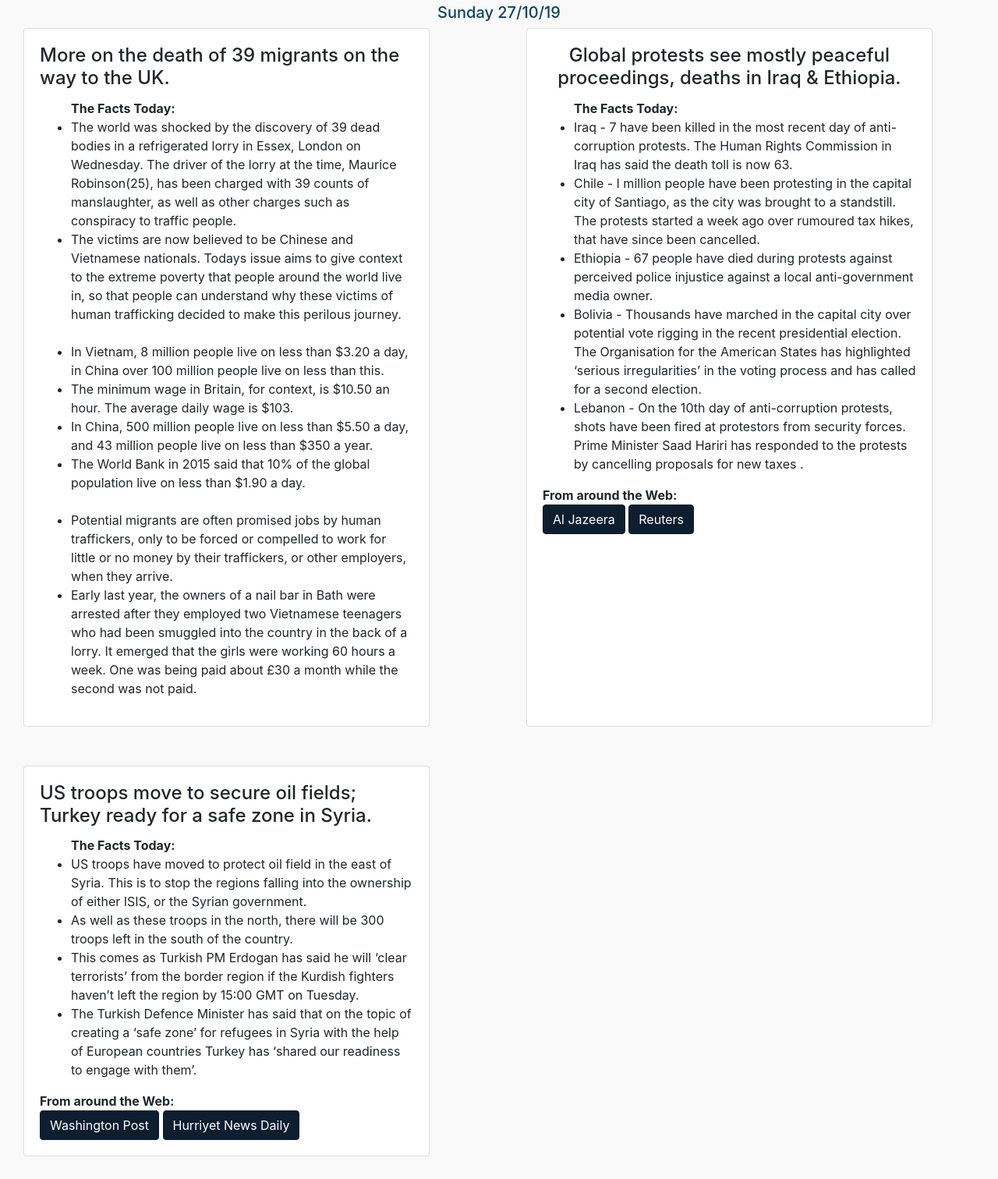
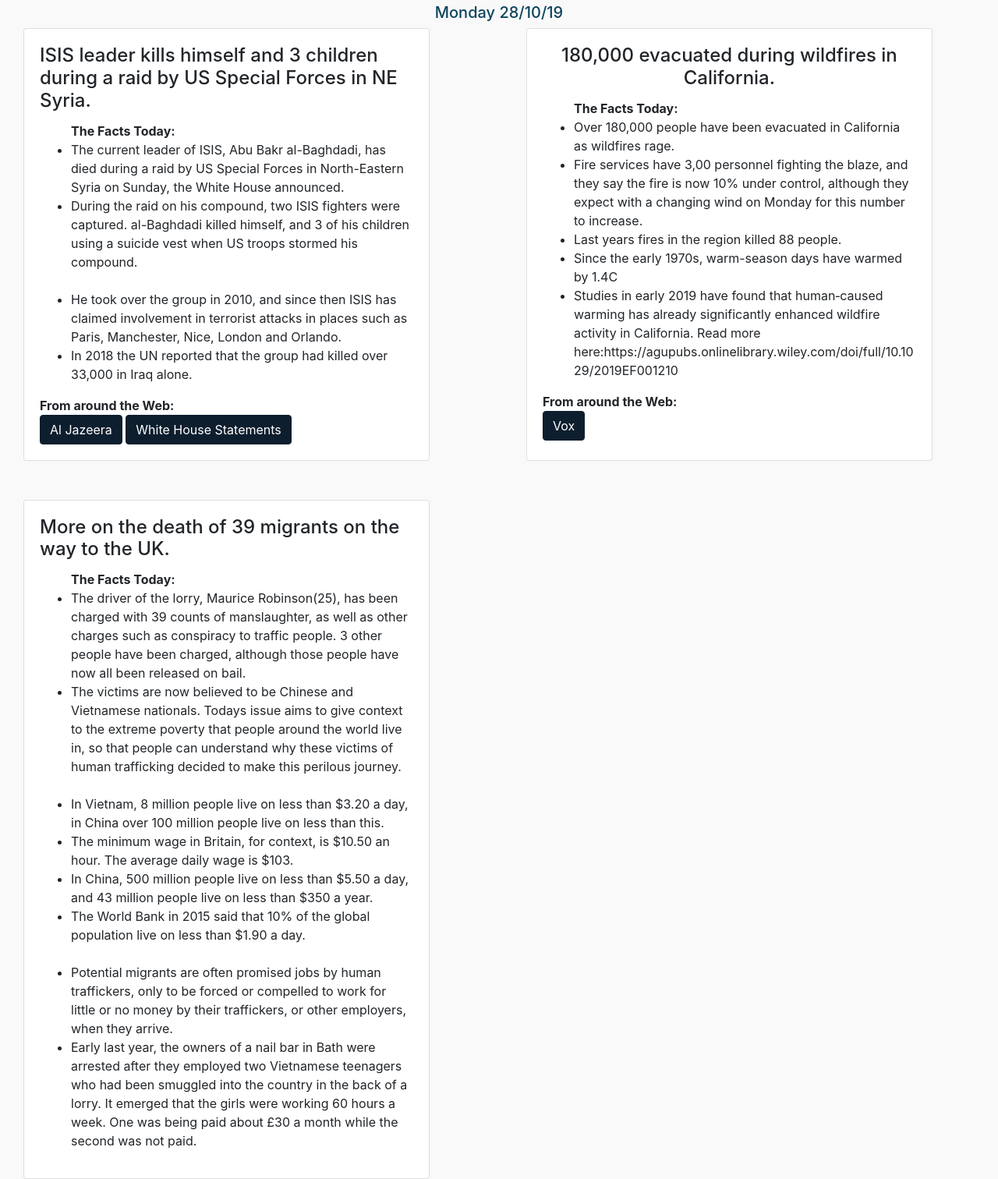
Before and after one commit to Benphh/thefrontpage, a plain HTML site: page index.html in a window 1280 px wide. Shown: the part 160-1672 px from the top of the page at 78% size. Drawn offline with nearby package versions, Linux system fonts and the light colour scheme.

Commit message:
day 13 third draft

```diff
--- a/index.html
+++ b/index.html
@@ -24,6 +24,70 @@
       <hr style="border-top: 1px solid #0c445d;">
     </div>
   </div>
+</div>
+<div class="container_fluid" >
+  <h5 style="text-align: center;color:#0c445d;">Monday 28/10/19</h5>
+<!--<h1 style="text-align: center;color:#0c445d;";>International</h1>-->
+<div class="row" style="margin-left:30px;">
+  <div class="card col-sm-5"  >
+    <div class="card-body">
+      <h4 class="card-title">ISIS leader kills himself and 3 children during a raid by US Special Forces in NE Syria.</h4>
+      <ul><strong><p class="card-text" >The Facts Today:</p></strong>
+        <li><p class="card-text">The current leader of ISIS, Abu Bakr al-Baghdadi, has died during a raid by US Special Forces in North-Eastern Syria on Sunday, the White House announced.</p></li>
+        <li><p class="card-text">During the raid on his compound, two ISIS fighters were captured. al-Baghdadi killed himself, and 3 of his children using a suicide vest when US troops stormed his compound.</p></li><br>
+        <li><p class="card-text">He took over the group in 2010, and since then ISIS has claimed involvement in terrorist attacks in places such as Paris, Manchester, Nice, London and Orlando.</p></li>
+        <li><p class="card-text">In 2018 the UN reported that the group had killed over 33,000 in Iraq alone.</p></li>
+      </ul>
+      <strong><p class="card-text"style="text-align:left">From around the Web:</p></strong>
+      <a href="https://www.aljazeera.com/news/2019/10/isil-chief-abu-bakr-al-baghdadi-killed-syria-confirms-trump-191027132540524.html" class="btn btn-primary ">Al Jazeera</a>
+      <a href="https://www.whitehouse.gov/briefings-statements/statement-president-death-abu-bakr-al-baghdadi/" class="btn btn-primary ">White House Statements</a>
+
+    </div>
+  </div>
+  <div class="col-sm-1"></div>
+  <div class="card col-sm-5"s>
+    <div class="card-body">
+      <h4 class="card-title" style="text-align: center;">180,000 evacuated during wildfires in California.</h4>
+      <ul><strong><p class="card-text" >The Facts Today:</p></strong>
+      <li><p class="card-text">Over 180,000 people have been evacuated in California as wildfires rage.</p></li>
+      <li><p class="card-text">Fire services have 3,00 personnel fighting the blaze, and they say the fire is now 10% under control, although they expect with a changing wind on Monday for this number to increase.</p></li>
+      <li><p class="card-text">Last years fires in the region killed 88 people.</p></li>
+      <li><p class="card-text">Since the early 1970s, warm-season days have warmed by 1.4C</p></li>
+      <li><p class="card-text">Studies in early 2019 have found that human‐caused warming has already significantly enhanced wildfire activity in California. Read more here:https://agupubs.onlinelibrary.wiley.com/doi/full/10.1029/2019EF001210</p></li>
+      </ul>
+      <strong><p class="card-text"style="text-align:left">From around the Web:</p></strong>
+      <a href="https://www.vox.com/2019/10/25/20932011/california-wildfire-blackout-psps-kincaid" class="btn btn-primary ">Vox</a>
+
+    </div>
+  </div>
+
+
+
+
+
+  <div class="card col-sm-5"  >
+    <div class="card-body">
+      <h4 class="card-title">More on the death of 39 migrants on the way to the UK.</h4>
+      <ul><strong><p class="card-text" >The Facts Today:</p></strong>
+        <li><p class="card-text">The driver of the lorry, Maurice Robinson(25), has been charged with 39 counts of manslaughter, as well as other charges such as conspiracy to traffic people. 3 other people have been charged, although those people have now all been released on bail.</p></li>
+        <li><p class="card-text">The victims are now believed to be Chinese and Vietnamese nationals. Todays issue aims to give context to the extreme poverty that people around the world live in, so that people can understand why these victims of human trafficking decided to make this perilous journey.</p></li><br>
+        <li><p class="card-text"> In Vietnam, 8 million people live on less than $3.20 a day, in China over 100 million people live on less than this. </p></li>
+        <li><p class="card-text">The minimum wage in Britain, for context, is $10.50 an hour. The average daily wage is $103.</p></li>
+        <li><p class="card-text">In China, 500 million people live on less than $5.50 a day, and 43 million people live on less than $350 a year.</p></li>
+        <li><p class="card-text">The World Bank in 2015 said that 10% of the global population live on less than $1.90 a day.</p></li><br>
+        <li><p class="card-text">Potential migrants are often promised jobs by human traffickers, only to be forced or compelled to work for little or no money by their traffickers, or other employers, when they arrive.</p></li>
+        <li><p class="card-text">Early last year, the owners of a nail bar in Bath were arrested after they employed two Vietnamese teenagers who had been smuggled into the country in the back of a lorry. It emerged that the girls were working 60 hours a week. One was being paid about £30 a month while the second was not paid.</p></li>
+      </ul>
+
+    </div>
+  </div>
+
+
+  <div class="col-sm-1"></div>
+
+
+</div>
+
 </div>
 <div class="container_fluid" >
     <h5 style="text-align: center;color:#0c445d;">Sunday 27/10/19</h5>
```
